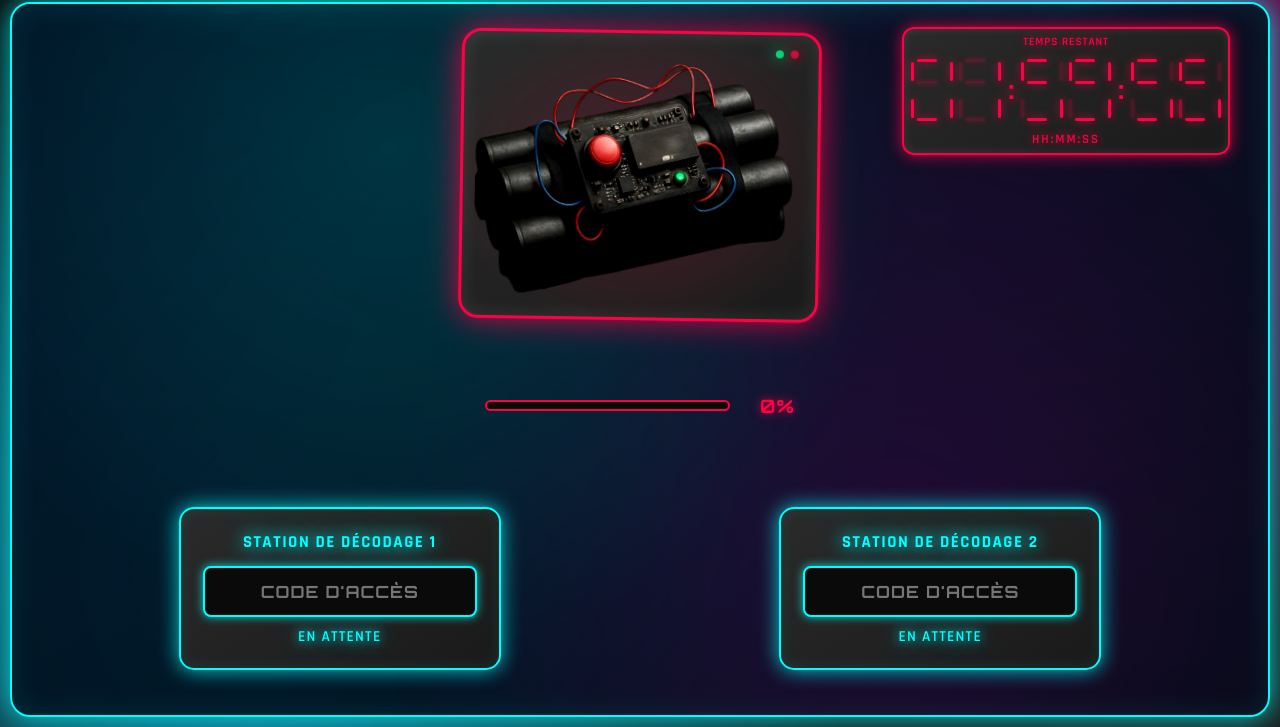
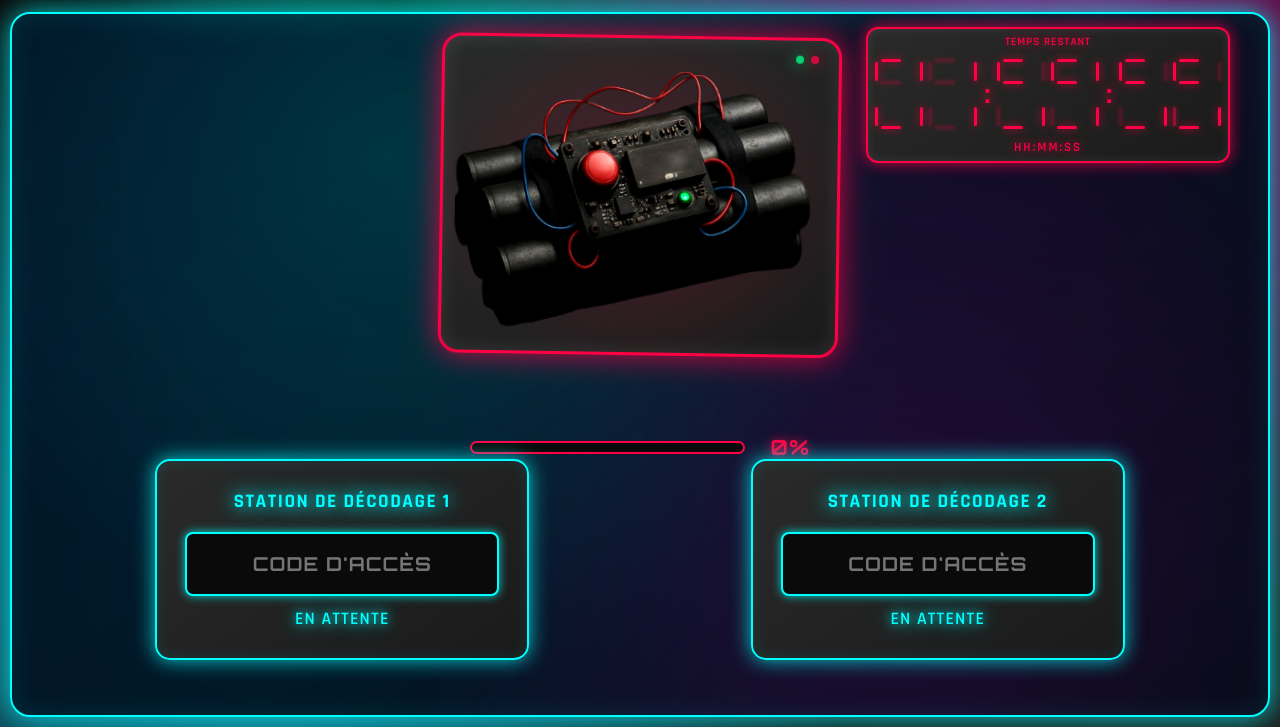
Before and after one commit to savvyh/escape-game-sportif, a plain HTML site: page index.html in a window 1280 px wide. Shown: the part 73-800 px from the top of the page. Drawn offline with nearby package versions, Linux system fonts and the light colour scheme.

Commit message:
feat: improve specific dimensions

```diff
--- a/styles.css
+++ b/styles.css
@@ -1863,6 +1863,114 @@ body {
   }
 }
 
+/* ===== TABLETTE 1280x800 SPÉCIFIQUE ===== */
+@media (min-width: 1280px) and (max-width: 1280px) and (min-height: 800px) and (max-height: 800px) {
+  .title-main {
+    font-size: 2.7rem;
+    letter-spacing: 5px;
+  }
+
+  .game-container {
+    height: calc(100vh - 30px);
+    margin-top: 75px;
+  }
+
+  .capsule-container {
+    top: 30px;
+  }
+
+  .capsule-frame {
+    width: 400px;
+    height: 320px;
+  }
+
+  .capsule-image {
+    width: 370px;
+    height: 290px;
+  }
+
+  .seven-segment {
+    width: 48px;
+    height: 70px;
+  }
+
+  .segment {
+    stroke-width: 5;
+  }
+
+  .progress-container {
+    top: 420px;
+    width: 340px;
+  }
+
+  .progress-track {
+    height: 13px;
+  }
+
+  .progress-percentage {
+    font-size: 1.3rem;
+  }
+
+  .inputs-container {
+    bottom: 55px;
+    padding: 0 55px;
+    gap: 45px;
+  }
+
+  .input-frame {
+    min-width: 300px;
+    padding: 28px;
+  }
+
+  .input-label {
+    font-size: 1.2rem;
+    margin-bottom: 18px;
+  }
+
+  .code-input {
+    font-size: 1.2rem;
+    padding: 18px 24px;
+  }
+
+  .input-indicator {
+    width: 16px;
+    height: 16px;
+  }
+
+  .input-status {
+    font-size: 1.1rem;
+    margin-top: 12px;
+  }
+
+  .secret-phase-content {
+    max-width: 580px;
+    width: 80%;
+    padding: 40px;
+  }
+
+  .secret-phase-content h2 {
+    font-size: 2.2rem;
+    margin-bottom: 30px;
+  }
+
+  .secret-input {
+    font-size: 1.5rem;
+    padding: 22px;
+  }
+
+  /* Câbles optimisés pour 1280x800 */
+  .cable-base,
+  .cable-shadow,
+  .cable-reflect,
+  .cable-active {
+    stroke-width: 18;
+  }
+
+  .cable-reflect {
+    stroke-width: 12;
+  }
+}
+
 @media (max-width: 1024px) {
   .title-main {
     font-size: 2.2rem;
```
